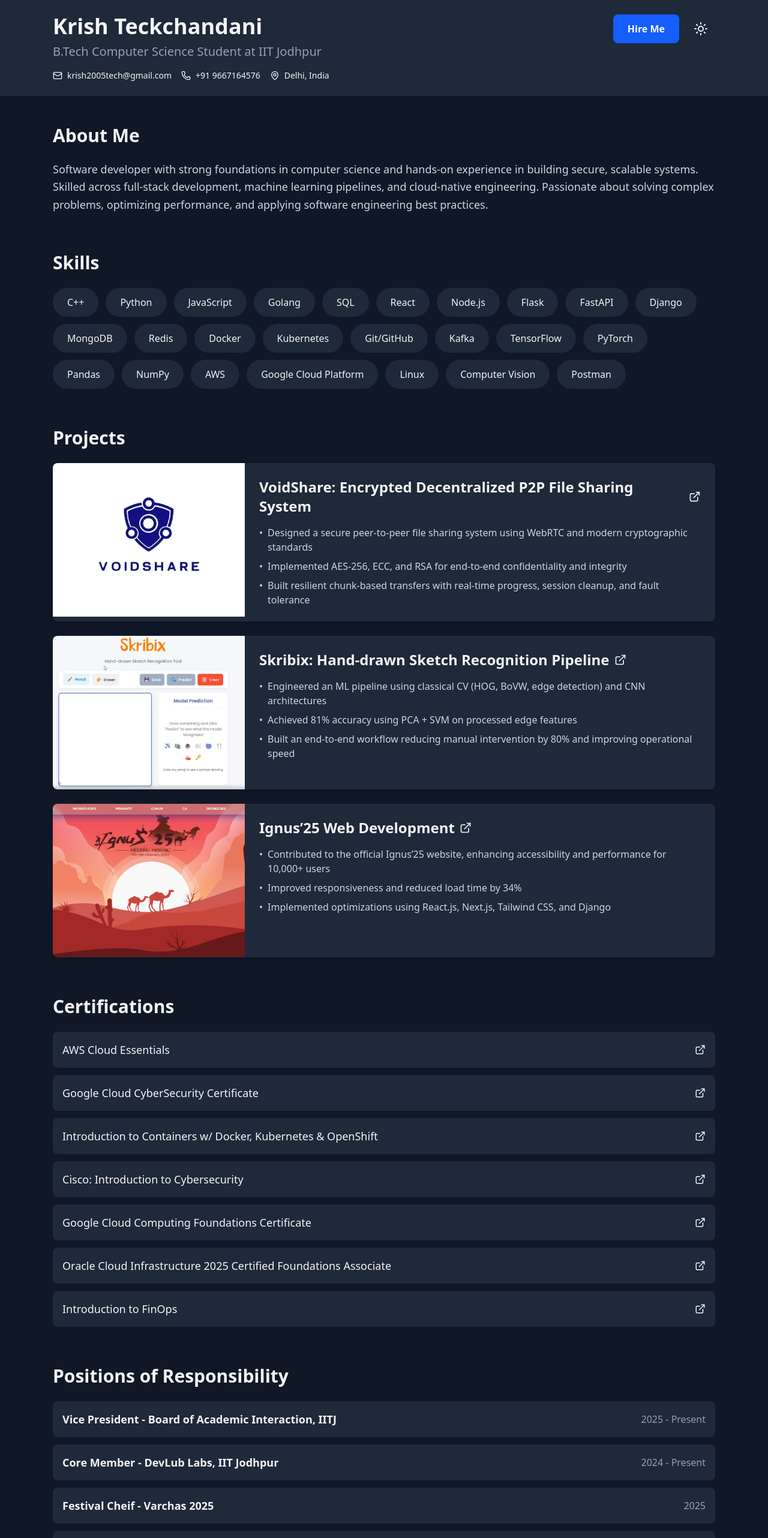
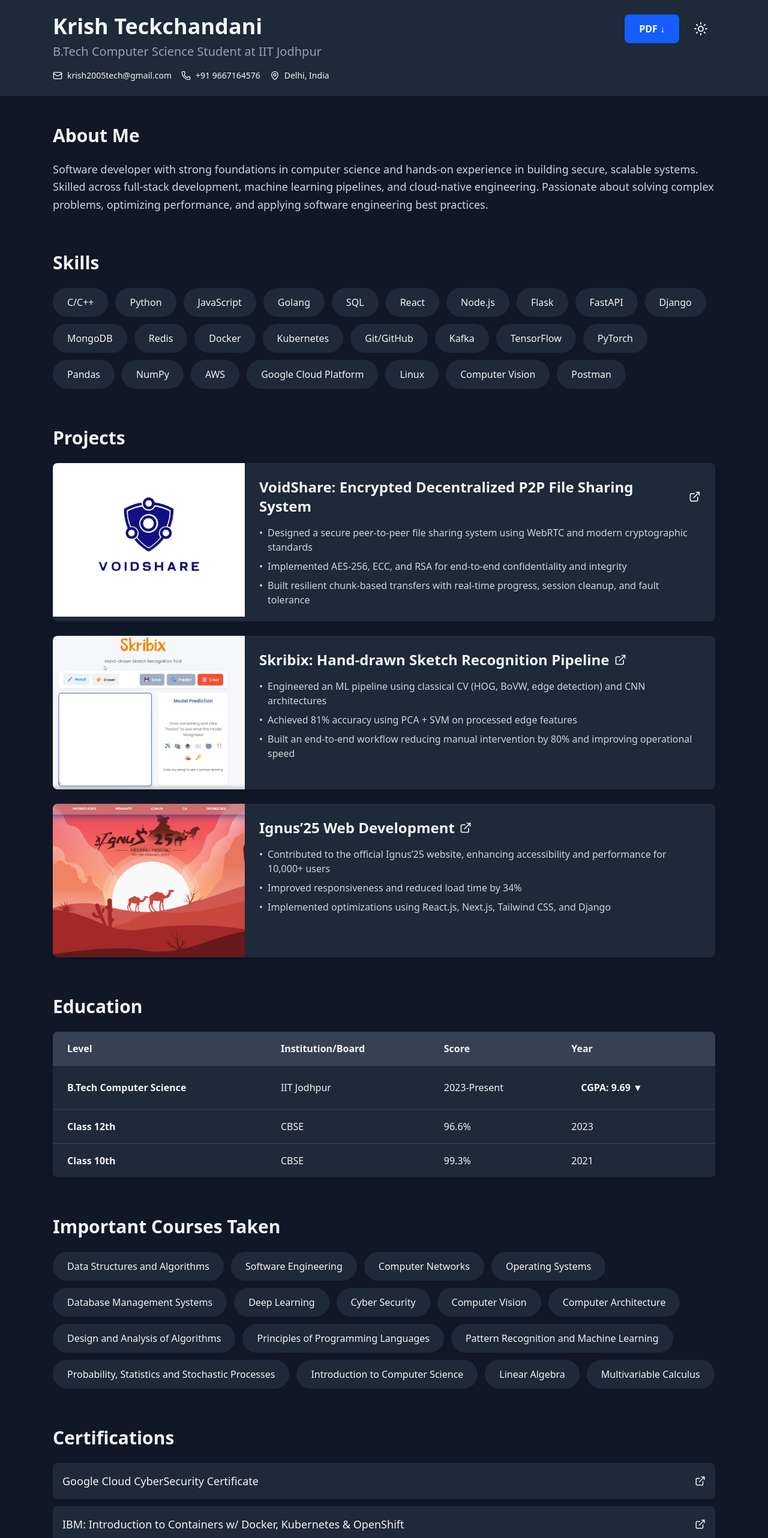
Before and after one commit to Krish2005tech/Resume, a React (Vite) app: page / in a window 1280 px wide. Shown: the top 2564 px of the page at 60% size. Built offline with nearby package versions, Linux system fonts and the light colour scheme.

Commit message:
Added Favicon,Download PDF button, Achievement Section

```diff
--- a/index.html
+++ b/index.html
@@ -2,9 +2,9 @@
 <html lang="en">
   <head>
     <meta charset="UTF-8" />
-    <link rel="icon" type="image/svg+xml" href="/vite.svg" />
+    <link rel="icon" type="image/svg+xml" href="/favicon.ico" />
     <meta name="viewport" content="width=device-width, initial-scale=1.0" />
-    <title>my-portfolio</title>
+    <title>Resume</title>
   </head>
   <body>
     <div id="root"></div>
--- a/src/App.jsx
+++ b/src/App.jsx
@@ -18,7 +18,7 @@
   };
 
  const skills = [
-  "C++", "Python", "JavaScript", "Golang", "SQL",
+  "C/C++", "Python", "JavaScript", "Golang", "SQL",
   "React", "Node.js", "Flask", "FastAPI", "Django",
   "MongoDB", "Redis", "Docker", "Kubernetes", "Git/GitHub","Kafka",
   "TensorFlow", "PyTorch", "Pandas", "NumPy",
@@ -69,12 +69,12 @@
 ];
 
 const certificates = [
-  { name: "AWS Cloud Essentials", url: "https://www.credly.com/badges/a16e21c7-a79a-4369-8740-a9057c9fd43d/linked_in_profile" },
   { name: "Google Cloud CyberSecurity Certificate", url: "https://www.credly.com/badges/08077681-ff00-4ecf-a0ad-0318f7c371ad/linked_in_profile" },
-  {name:"Introduction to Containers w/ Docker, Kubernetes & OpenShift",url:"https://www.coursera.org/account/accomplishments/verify/H7ZO5QMABBS4"},
+  {name:"IBM: Introduction to Containers w/ Docker, Kubernetes & OpenShift",url:"https://www.coursera.org/account/accomplishments/verify/H7ZO5QMABBS4"},
+  {name:"Oracle Cloud Infrastructure 2025 Certified Foundations Associate",url:"https://catalog-education.oracle.com/ords/certview/sharebadge?id=FCE6C1341DBA5FC7EE0D493CEAFC0FED530C79867E2821965A9C2CAD577A4B37"},
+  {name:"Google Cloud Computing Foundations Certificate",url:"https://www.credly.com/badges/fdf08908-e8a7-4c03-ad69-930dacb93eb8/linked_in_profile"},
+  {name: "AWS Cloud Essentials", url: "https://www.credly.com/badges/a16e21c7-a79a-4369-8740-a9057c9fd43d/linked_in_profile" },
   {name:"Cisco: Introduction to Cybersecurity",url:"https://www.credly.com/badges/e877100d-cf9f-47b2-86d4-d31c4469d34d/linked_in_profile"},
-  {name:"Google Cloud Computing Foundations Certificate",url:"https://www.credly.com/badges/fdf08908-e8a7-4c03-ad69-930dacb93eb8/linked_in_profile"},
-  {name:"Oracle Cloud Infrastructure 2025 Certified Foundations Associate",url:"https://catalog-education.oracle.com/ords/certview/sharebadge?id=FCE6C1341DBA5FC7EE0D493CEAFC0FED530C79867E2821965A9C2CAD577A4B37"},
   {name:"Introduction to FinOps",url:"https://verify.skilljar.com/c/zpspjuxaoqmc"},
 ];
 
@@ -134,7 +134,31 @@
     }
   };
 
-  const bgClass = darkMode ? 'bg-gray-900' : 'bg-gray-50';
+  const achievements = [
+  {
+    title: "Department Ranking 1st in B.Tech CSE",
+    description: "Achieved 1st rank among 100+ students in the Computer Science department at IIT Jodhpur for top academic performance with a CGPA of 9.69."
+  },
+  {
+    title: "10 SGPA in Second Semester",
+    description: "Secured a perfect 10 SGPA in the second semester at IIT Jodhpur, demonstrating exceptional understanding and mastery of coursework."
+  },
+  {
+    title: "Grade A in all Core CSE Courses",
+    description: "Consistently earned Grade A in all core Computer Science courses including Data Structures, Algorithms, Operating Systems, and Database Management Systems."
+  },
+  {
+    title: "JEE Advanced 2023 - All India Rank 3113",
+    description: "Secured an impressive All India Rank of 3113 in the highly competitive JEE Advanced 2023 examination, leading to admission at IIT Jodhpur."
+  },
+  {
+    title: "JEE Mains 2023 - All India Rank 3022",
+    description: "Secured an impressive All India Rank of 3022 in the highly competitive JEE Mains 2023 examination."
+  }
+];
+
+
+  const bgClass = darkMode ? 'bg-gray-900' : 'bg-gray-100';
   const textClass = darkMode ? 'text-gray-100' : 'text-gray-900';
   const cardClass = darkMode ? 'bg-gray-800' : 'bg-white';
   const hoverClass = darkMode ? 'hover:bg-gray-700' : 'hover:bg-gray-100';
@@ -167,12 +191,13 @@
             </div>
                 <div className="flex gap-2 sm:gap-3 w-full sm:w-auto">
               <a
-                href={personalInfo.linkedin}
+                // href={personalInfo.linkedin}
+                href="/resume_krish_teckchandani.pdf"
                 target="_blank"
                 rel="noopener noreferrer"
                 className="flex-1 sm:flex-none px-4 sm:px-6 py-2 sm:py-3 bg-blue-600 text-white rounded-lg hover:bg-blue-700 transition-colors font-semibold text-sm sm:text-base text-center"
               >
-                Hire Me
+                PDF ↓
               </a>
               <button
                 onClick={() => setDarkMode(!darkMode)}
@@ -245,60 +270,6 @@
             ))}
           </div>
         </section>
-
-        {/* Certificates Section */}
-        <section className="mb-16">
-          <h2 className="text-3xl font-bold mb-6">Certifications</h2>
-          <div className="space-y-3">
-            {certificates.map((cert, idx) => (
-              <a
-                key={idx}
-                href={cert.url}
-                target="_blank"
-                rel="noopener noreferrer"
-                className={`block p-4 ${cardClass} rounded-lg ${hoverClass} transition-colors`}
-              >
-                <div className="flex items-center justify-between">
-                  <span className="text-lg">{cert.name}</span>
-                  <ExternalLink size={18} />
-                </div>
-              </a>
-            ))}
-          </div>
-        </section>
-
-        {/* Positions of Responsibility */}
-        <section className="mb-16">
-          <h2 className="text-3xl font-bold mb-6">Positions of Responsibility</h2>
-          <div className="space-y-3">
-            {positions.map((pos, idx) => (
-              <div key={idx} className={`p-4 ${cardClass} rounded-lg`}>
-                <div className="flex justify-between items-center">
-                  <span className="text-lg font-semibold">{pos.title}</span>
-                  <span className={`${darkMode ? 'text-gray-400' : 'text-gray-600'}`}>
-                    {pos.period}
-                  </span>
-                </div>
-              </div>
-            ))}
-          </div>
-        </section>
-
-        {/* Important Courses */}
-        <section className="mb-16">
-          <h2 className="text-3xl font-bold mb-6">Important Courses Taken</h2>
-          <div className="flex flex-wrap gap-3">
-            {courses.map((course, idx) => (
-              <div
-                key={idx}
-                className={`px-6 py-3 rounded-full ${cardClass} ${hoverClass} transition-all duration-300 cursor-pointer hover:scale-105 hover:shadow-lg`}
-              >
-                {course}
-              </div>
-            ))}
-          </div>
-        </section>
-
         {/* Education Section */}
         <section className="mb-16">
           <h2 className="text-3xl font-bold mb-6">Education</h2>
@@ -358,6 +329,80 @@
             )}
           </div>
         </section>
+
+        {/* Important Courses */}
+        <section className="mb-16">
+          <h2 className="text-3xl font-bold mb-6">Important Courses Taken</h2>
+          <div className="flex flex-wrap gap-3">
+            {courses.map((course, idx) => (
+              <div
+                key={idx}
+                className={`px-6 py-3 rounded-full ${cardClass} ${hoverClass} transition-all duration-300 cursor-pointer hover:scale-105 hover:shadow-lg`}
+              >
+                {course}
+              </div>
+            ))}
+          </div>
+        </section>
+        {/* Certificates Section */}
+        <section className="mb-16">
+          <h2 className="text-3xl font-bold mb-6">Certifications</h2>
+          <div className="space-y-3">
+            {certificates.map((cert, idx) => (
+              <a
+                key={idx}
+                href={cert.url}
+                target="_blank"
+                rel="noopener noreferrer"
+                className={`block p-4 ${cardClass} rounded-lg ${hoverClass} transition-colors`}
+              >
+                <div className="flex items-center justify-between">
+                  <span className="text-lg">{cert.name}</span>
+                  <ExternalLink size={18} />
+                </div>
+              </a>
+            ))}
+          </div>
+        </section>
+
+        {/* Positions of Responsibility */}
+        <section className="mb-16">
+          <h2 className="text-3xl font-bold mb-6">Positions of Responsibility</h2>
+          <div className="space-y-3">
+            {positions.map((pos, idx) => (
+              <div key={idx} className={`p-4 ${cardClass} rounded-lg`}>
+                <div className="flex justify-between items-center">
+                  <span className="text-lg font-semibold">{pos.title}</span>
+                  <span className={`${darkMode ? 'text-gray-400' : 'text-gray-600'}`}>
+                    {pos.period}
+                  </span>
+                </div>
+              </div>
+            ))}
+          </div>
+        </section>
+
+
+
+        {/* Achievements Section */}
+        <section className="mb-16">
+          <h2 className="text-3xl font-bold mb-6">Achievements</h2>
+          <div className="space-y-4">
+            {achievements.map((achievement, idx) => (
+              <div
+                key={idx}
+                className={`p-5 ${cardClass} rounded-lg shadow-md hover:shadow-lg transition-shadow duration-300`}
+              >
+                <h3 className="text-xl font-semibold mb-2">{achievement.title}</h3>
+                <p className={`${darkMode ? 'text-gray-300' : 'text-gray-700'} leading-relaxed`}>
+                  {achievement.description}
+                </p>
+              </div>
+            ))}
+          </div>
+        </section>
+
+
       </main>
 
       {/* Footer */}
```
Also changed, not shown: 2 other files (tests, documents, lock files or other folders).
